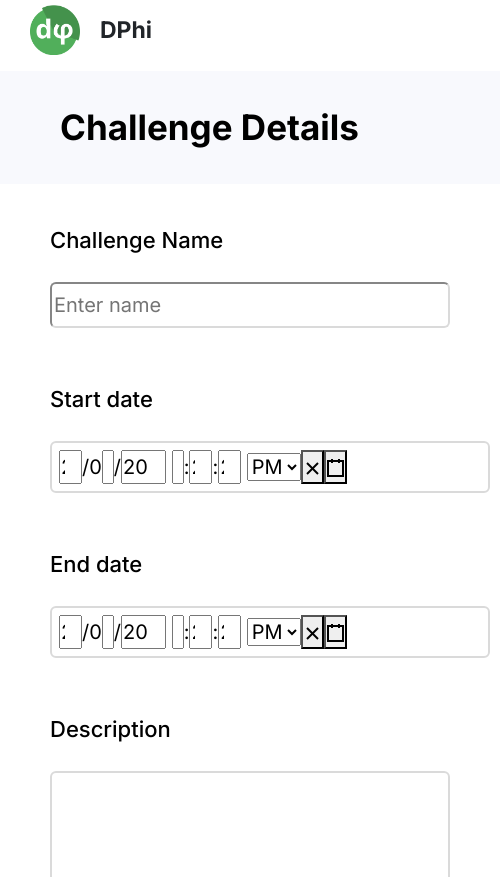
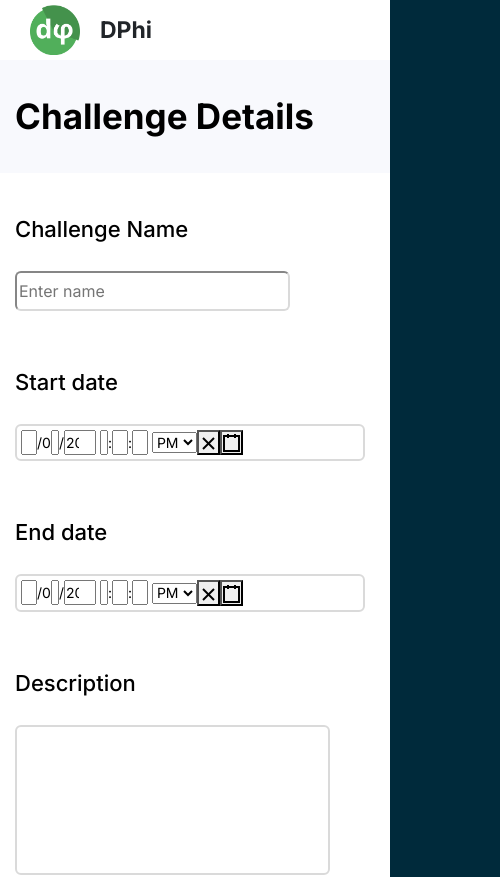
Before and after one commit to con-artist/Hackathon-app, a React (Create React App) app: page /create in a window 390 px wide. Shown: the top 877 px of the page, 500 px wide, since content can reach past the window. Built offline with nearby package versions, Linux system fonts and the light colour scheme.

Commit message:
Update edit.scss

```diff
--- a/src/pages/editPage/edit.scss
+++ b/src/pages/editPage/edit.scss
@@ -1,4 +1,4 @@
-.details {
+.edit-details {
   display: flex;
   flex-direction: column;
   width: 100%;
@@ -7,6 +7,7 @@
   justify-content: center;
   background-color: white;
   color: black;
+  box-sizing: border-box;
 
   .header-section {
     background-color: rgb(248, 249, 253);
@@ -14,6 +15,7 @@
     font-weight: 700;
     margin-top: 11px;
     padding: 42px 105px;
+    box-sizing: border-box;
   }
 
   .details-section {
@@ -23,6 +25,7 @@
     width: 100%;
     margin-top: 11px;
     padding: 10px 105px;
+    box-sizing: border-box;
 
     .name {
       margin-bottom: 30px;
@@ -325,7 +328,7 @@
   border-width: 2px 2px;
 }
 @media only screen and (max-width: 1025px){
-  .details {
+  .edit-details {
     .header-section {
       font-size: 30px;
       padding: 42px 105px;
@@ -340,7 +343,7 @@
 
 }
 @media only screen and (max-width: 770px){
-  .details {
+  .edit-details {
     .details-section {
       .description {
         margin-bottom: 30px;
@@ -393,8 +396,9 @@
 
 }
 @media only screen and (max-width: 600px){
-  .details {
+  .edit-details {
     .details-section {
+      padding: 10px 85px;
       .level {
         .value {
           select {
@@ -409,16 +413,16 @@
   }
 }
 @media only screen and (max-width: 430px){
-  .details {
+  .edit-details {
 
     .header-section {
       font-size: 35px;
-      padding: 30px 60px;
+      padding: 30px 15px;
     }
 
     .details-section {
       margin-top: 5px;
-      padding: 10px 50px;
+      padding: 10px 25px 10px 15px;
 
       .name {
         .heading {
@@ -426,8 +430,8 @@
         }
         .value {
           input {
-            width: 400px;
-            font-size: 20px;
+            width: 275px;
+            font-size: 16px;
           }
         }
       }
@@ -444,7 +448,7 @@
         .value {
           height: 40%;
           textarea {
-            width: 100%;
+            width: 90%;
             height: 150px;
           }
         }
@@ -456,7 +460,7 @@
         }
         .value {
           textarea {
-            width: 100%;
+            width: 90%;
             height: 200px;
 
           }
@@ -493,5 +497,18 @@
       }
     }
   }
+  .react-datetime-picker__wrapper {
+    display: flex;
+    flex-grow: 1;
+    flex-shrink: 0;
+    border: thin solid gray;
+    font-size: 14px;
+    border-radius: 6px;
+    width: 100%;
+    padding: 4px;
+    border-color: rgb(218, 218, 218);
+    border-radius: 6px;
+    border-width: 2px 2px;
+  }
 
 }
```
